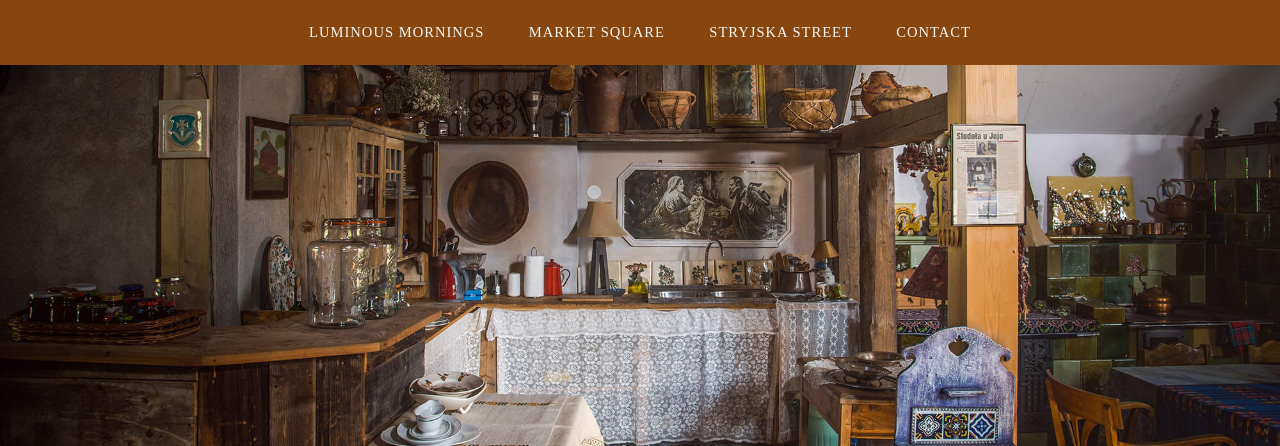
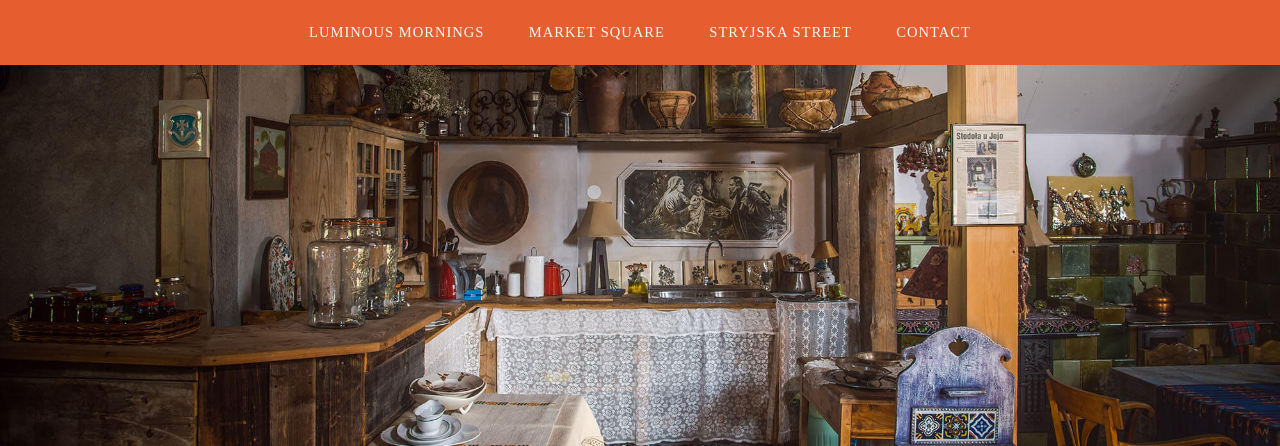
Before and after one commit to Jingles27/crocodiles-1, a plain HTML site: page index_final.html in a window 1280 px wide. Shown: the top 446 px of the page. Drawn offline with Linux system fonts and the light colour scheme; a web font is replaced by a local one.

Commit message:
Update style_final.css

```diff
--- a/css/style_final.css
+++ b/css/style_final.css
@@ -136,7 +136,7 @@ nav {
     left: 0;
     margin: 0;
     width: 100%;
-    background: #87460D;
+    background: #E65E30;
     padding: 2em 0;
     font-size: 0.75rem;
 }
```
